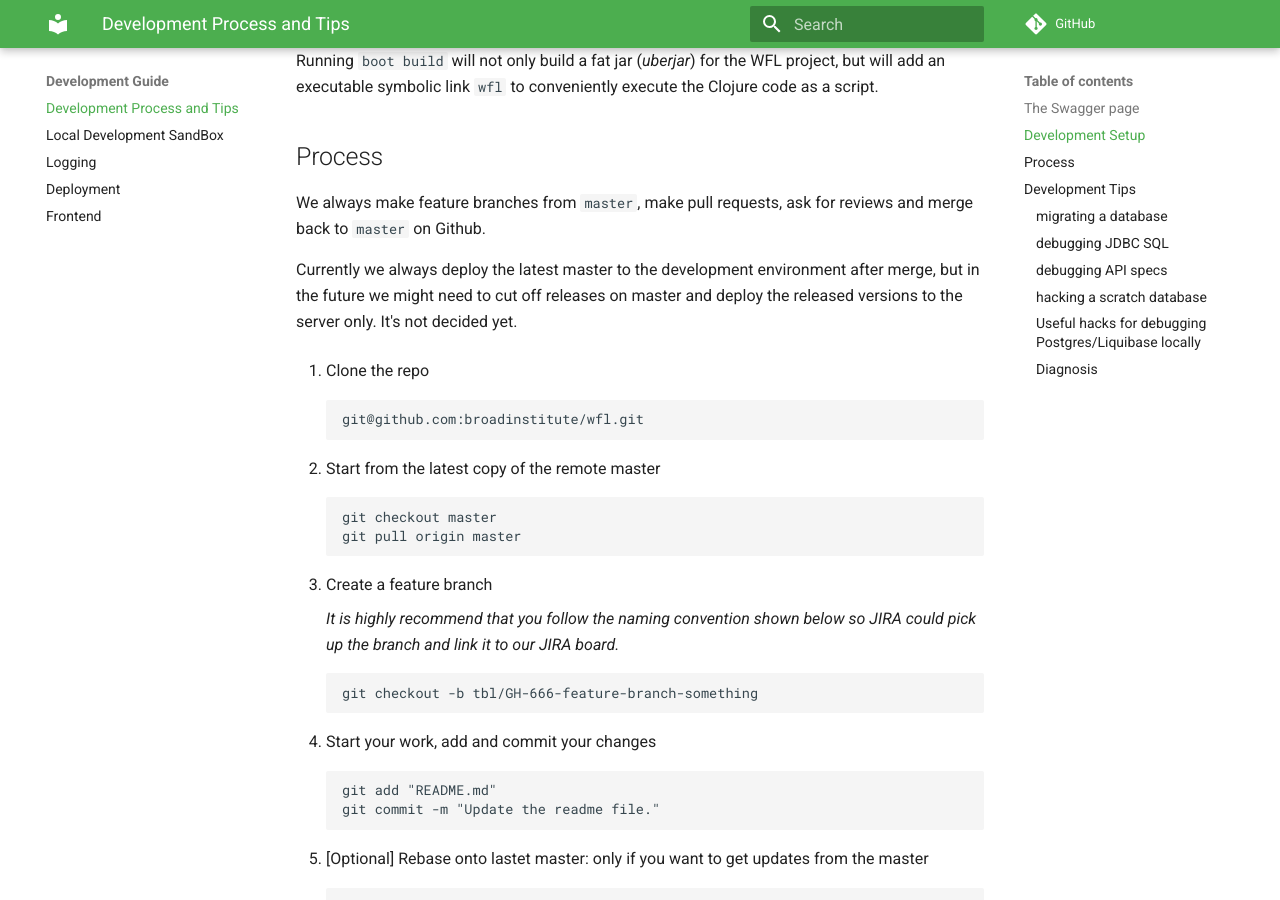
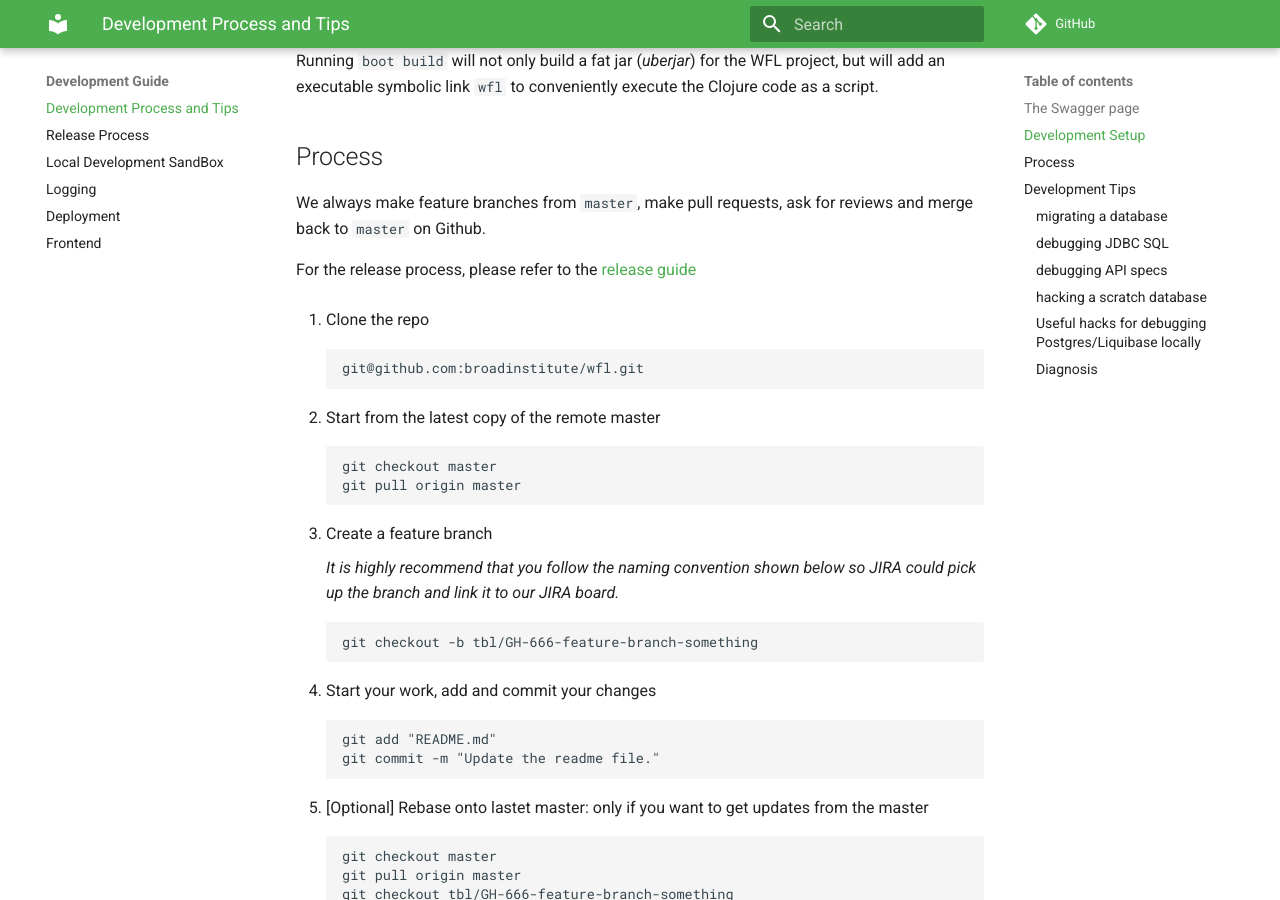
Before and after one commit to broadinstitute/wfl, an MkDocs documentation site: the page built from docs/md/dev-process.md, in a window 1280 px wide and 900 px high, scrolled down 1252 px. Built offline with MkDocs 1.6.1 and Material for MkDocs 9.7.7, drawn with Linux system fonts in a browser that asks for light colours; comment, search, counter and statistics services are not loaded.

Commit message:
Update docs and add a release process page.

````diff
--- a/docs/md/dev-process.md
+++ b/docs/md/dev-process.md
@@ -68,13 +68,7 @@ make pull requests,
 ask for reviews
 and merge back to `master` on Github.
 
-Currently we always deploy the latest master
-to the development environment after merge,
-but in the future we might need
-to cut off releases on master
-and deploy the released versions
-to the server only.
-It's not decided yet.
+For the release process, please refer to the [release guide](/docs/md/dev-release.md)
 
 1. Clone the repo
     ```
--- a/docs/mkdocs.yml
+++ b/docs/mkdocs.yml
@@ -22,6 +22,7 @@ nav:
   - Get Started: index.md
   - Development Guide:
     - Development Process and Tips: dev-process.md
+    - Release Process: dev-release.md
     - Local Development SandBox: dev-sandbox.md
     - Logging: dev-logging.md
     - Deployment: dev-deployment.md
````
Also changed, not shown: docs/md/dev-release.md (added, +20 -0 lines), docs/md/index.md (+10 -15 lines), readme.md (added).
